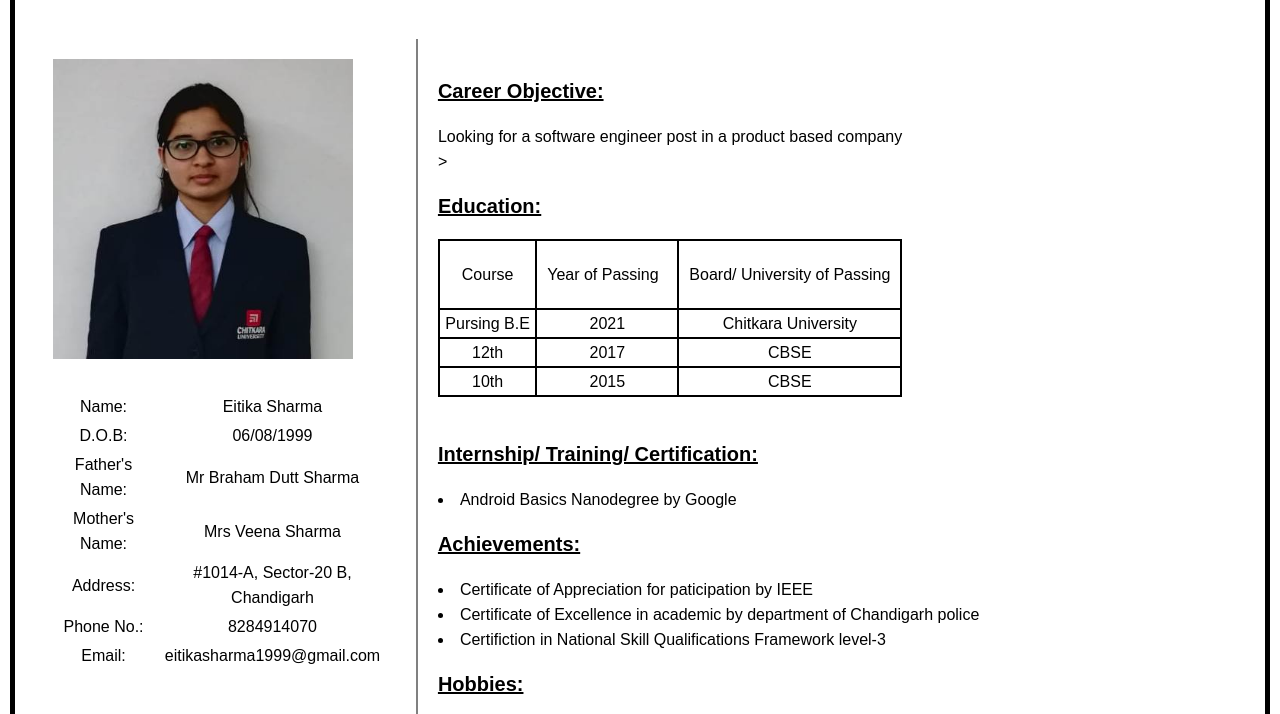
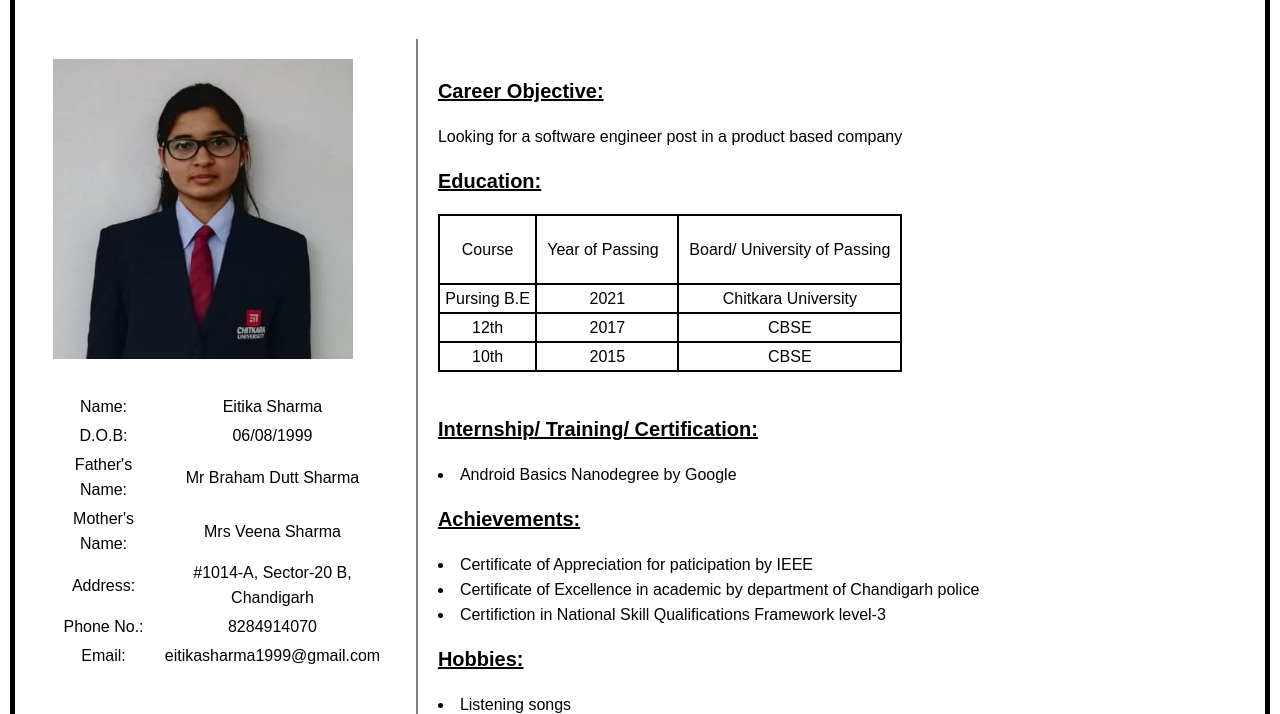
Before and after one commit to eitikasharma/Resume, a plain HTML site: page resume.html in a window 1280 px wide. Shown: the part 76-790 px from the top of the page. Drawn offline with Linux system fonts and the light colour scheme.

Commit message:
Updated html file

```diff
--- a/resume.html
+++ b/resume.html
@@ -26,9 +26,7 @@
       <div class="divRight">
 
           <p > Career Objective:</p>
-          Looking for a software engineer post in a product based company
-          <br>
->
+          Looking for a software engineer post in a product based company<br>
           <p >Education:</p>
           <table style="border:2px solid black;border-collapse:collapse">
               <tr >
```
